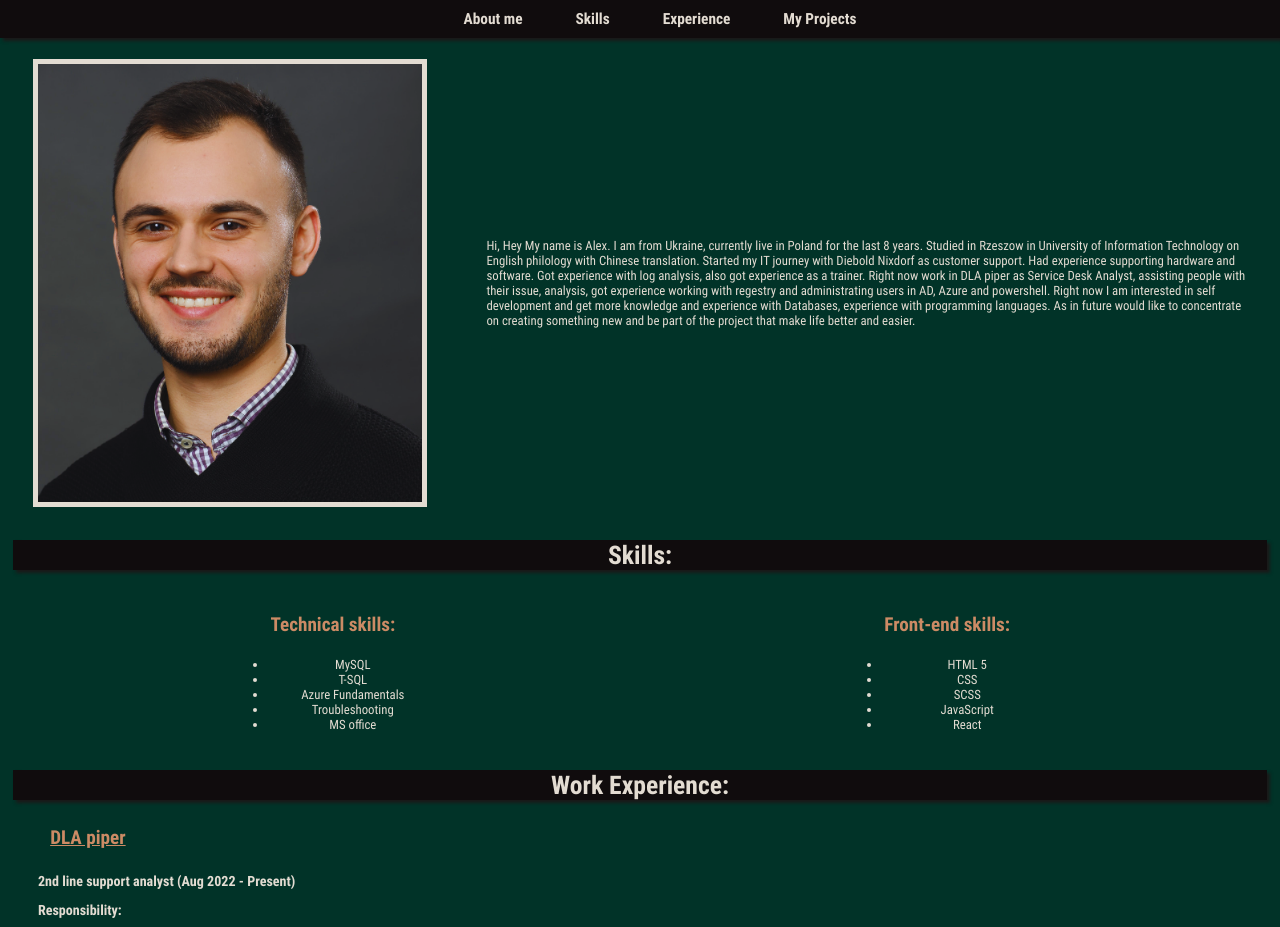
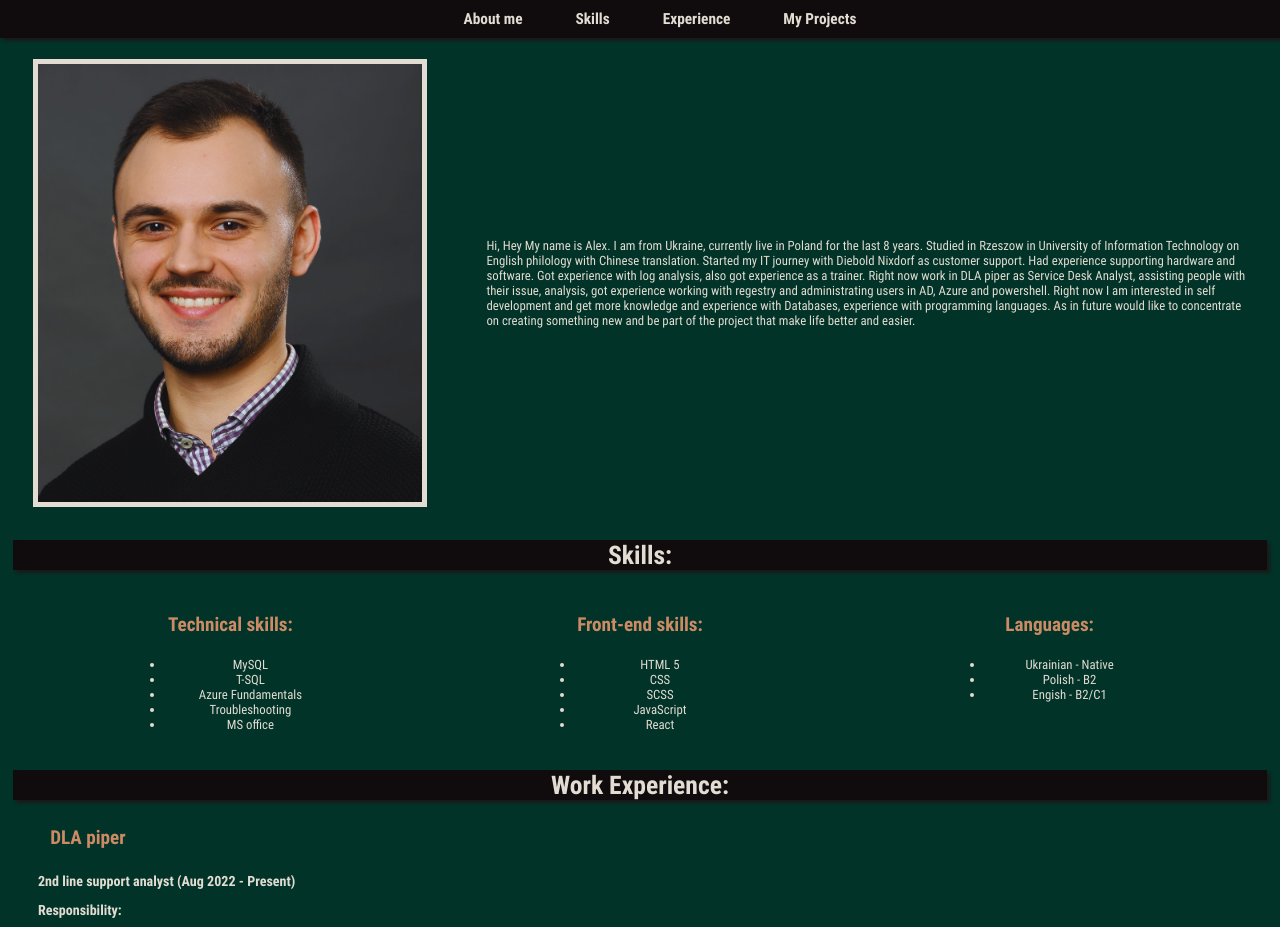
Before and after one commit to LogvynO/Oleksandr_Logvyn_CV_EN, a plain HTML site: page index.html in a window 1280 px wide. Shown: the top 927 px of the page. Drawn offline with Linux system fonts and the light colour scheme.

Commit message:
style updates and language section

```diff
--- a/index.html
+++ b/index.html
@@ -60,8 +60,15 @@
                     <li>JavaScript</li>
                     <li>React</li>
                 </ul>
-            </div>
         </div>
+        <div class="tech-skill">
+            <h3>Languages:</h3>
+            <ul>
+                <li>Ukrainian - Native</li>
+                <li>Polish - B2</li>
+                <li>Engish - B2/C1</li>
+            </ul>
+    </div>
     </div>
     <fr></fr>
     </div>
@@ -146,7 +153,7 @@
     </div>
     <footer class="contacts" id="contacts">
         <h2>Thank you for your attantion!</h2>
-        <p>Please, feel free to contact me on: <br>
+        <p>Please, feel free to contact me: <br>
             <a href="https://www.linkedin.com/in/oleksandr-logvyn/">LinkedIn</a> <br>
             <a href="mailto:logvyn.o@gmail.com">logvyn.o@gmail.com</a>
         </p>
--- a/style.css
+++ b/style.css
@@ -149,10 +149,6 @@ a:active {
     margin: 2%;
 }
 
-.exp-details>div>h3 {
-    text-decoration: underline;
-}
-
 .projects>h2 {
     text-align: center;
 }
@@ -178,9 +174,9 @@ a:active {
     margin: 1%;
 }
 
-
-
-
+.contacts>p>a {
+    color: #cc8b65;
+}
 
 @media (max-width:770px) {
     .about-me {
```
